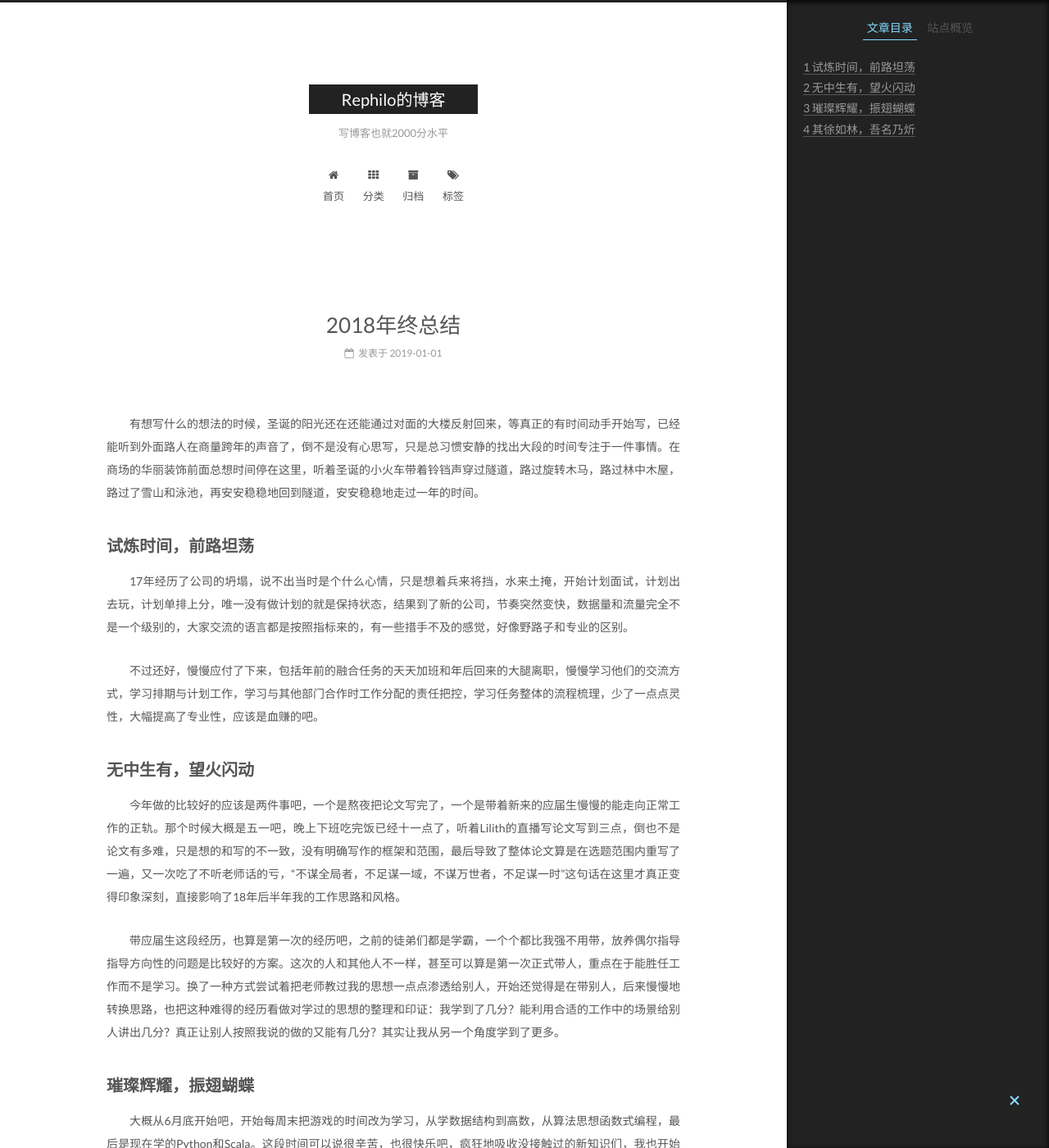
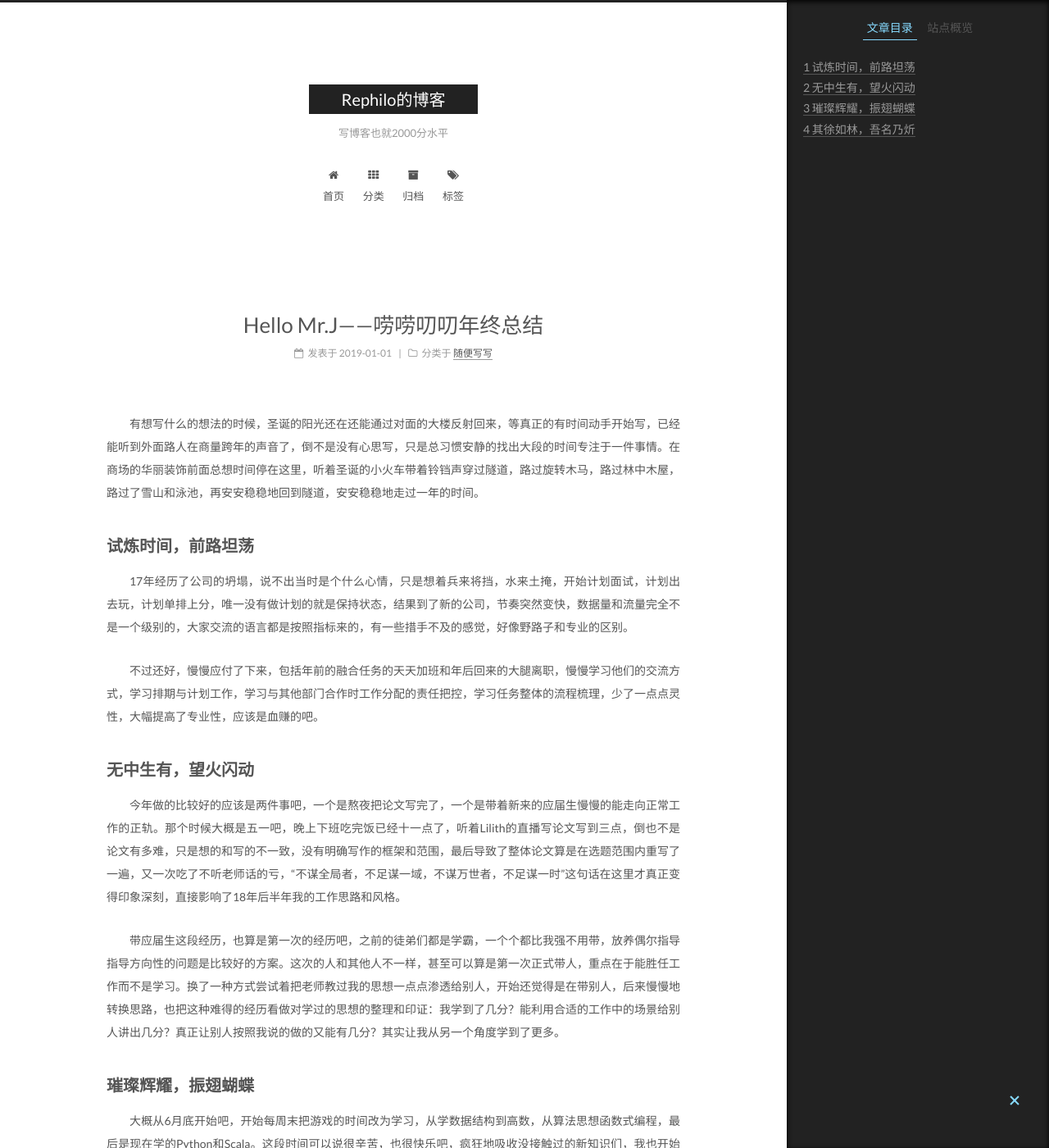
Before and after one commit to Rephilo/rephilo.github.io, a Jekyll site: the page built from _posts/2019-01-01-2018年终总结.md, in a window 1280 px wide and 1400 px high. Shown: the whole window at 82% size. Built offline with Jekyll 4.4.1, drawn with Linux system fonts in a browser that asks for light colours.

Commit message:
老博客搬运

```diff
--- a/_posts/2019-01-01-2018年终总结.md
+++ b/_posts/2019-01-01-2018年终总结.md
@@ -1,3 +1,10 @@
+---
+title: Hello Mr.J——唠唠叨叨年终总结
+# description:
+categories:
+    - 随便写写
+# tags:
+---
 &emsp;&emsp;有想写什么的想法的时候，圣诞的阳光还在还能通过对面的大楼反射回来，等真正的有时间动手开始写，已经能听到外面路人在商量跨年的声音了，倒不是没有心思写，只是总习惯安静的找出大段的时间专注于一件事情。在商场的华丽装饰前面总想时间停在这里，听着圣诞的小火车带着铃铛声穿过隧道，路过旋转木马，路过林中木屋，路过了雪山和泳池，再安安稳稳地回到隧道，安安稳稳地走过一年的时间。
 ## 试炼时间，前路坦荡
 &emsp;&emsp;17年经历了公司的坍塌，说不出当时是个什么心情，只是想着兵来将挡，水来土掩，开始计划面试，计划出去玩，计划单排上分，唯一没有做计划的就是保持状态，结果到了新的公司，节奏突然变快，数据量和流量完全不是一个级别的，大家交流的语言都是按照指标来的，有一些措手不及的感觉，好像野路子和专业的区别。
```
